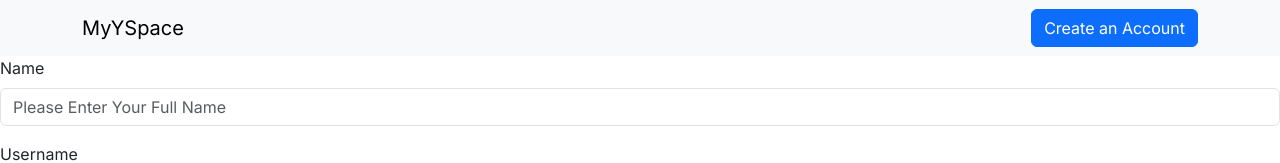
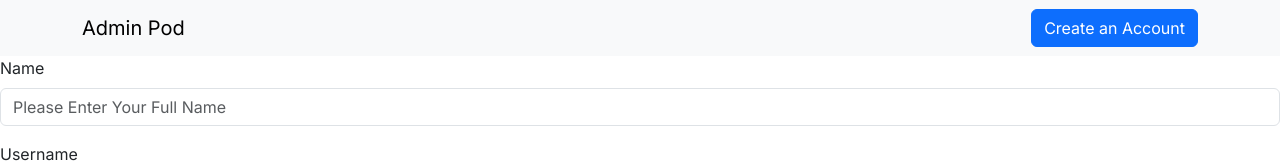
Before and after one commit to RakeshV0498/react-axios-task, a React (Vite) app: page /create in a window 1280 px wide. Shown: the top 163 px of the page. Built offline with nearby package versions, Linux system fonts and the light colour scheme; no server answers.

Commit message:
linked btn to create component

```diff
--- a/src/components/Header.jsx
+++ b/src/components/Header.jsx
@@ -1,4 +1,5 @@
 import { Button, Container, Nav, Navbar } from "react-bootstrap";
+import { Link } from "react-router-dom";
 
 const Header = () => {
   return (
@@ -6,10 +7,12 @@ const Header = () => {
       <Navbar bg="light" data-bs-theme="light">
         <Container>
           <Navbar.Brand>
-            <a href="#">MyYSpace</a>
+            <Link to="/">Admin Pod</Link>
           </Navbar.Brand>
           <Nav>
-            <Button variant="primary">Create an Account</Button>
+            <Button variant="primary">
+              <Link to="/create">Create an Account</Link>
+            </Button>
           </Nav>
         </Container>
       </Navbar>
```
